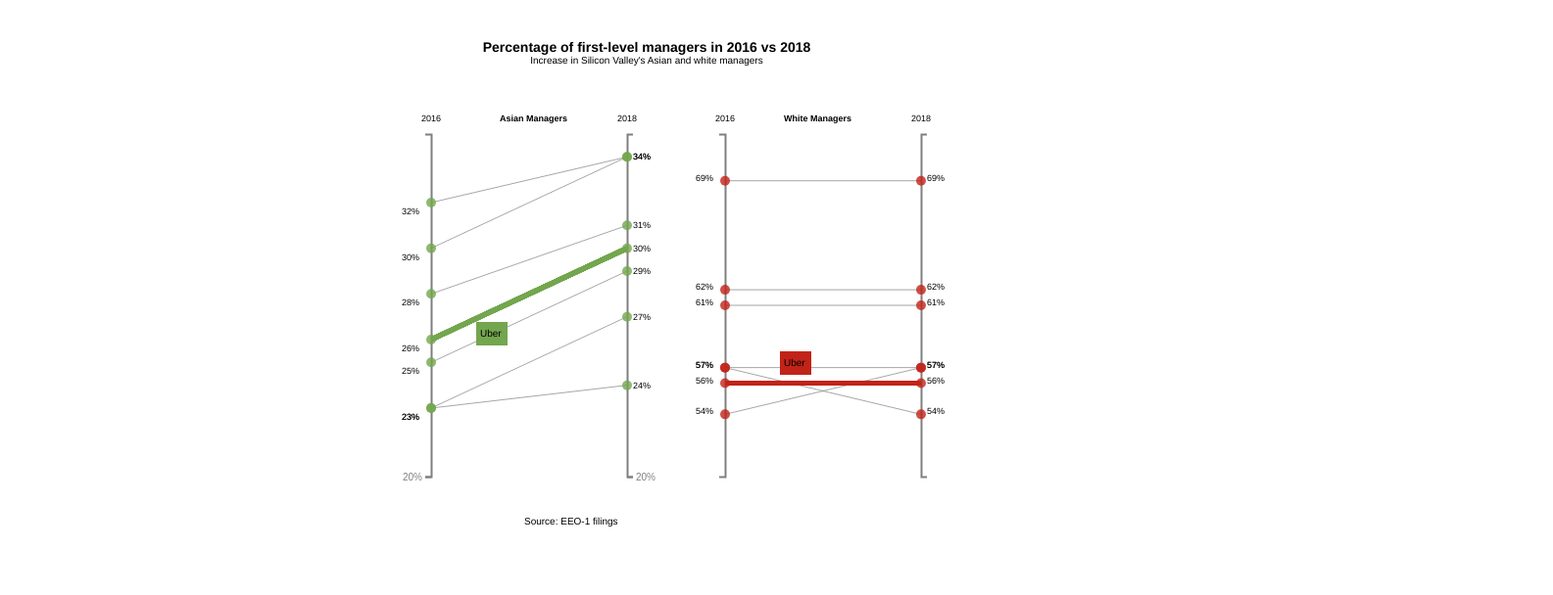
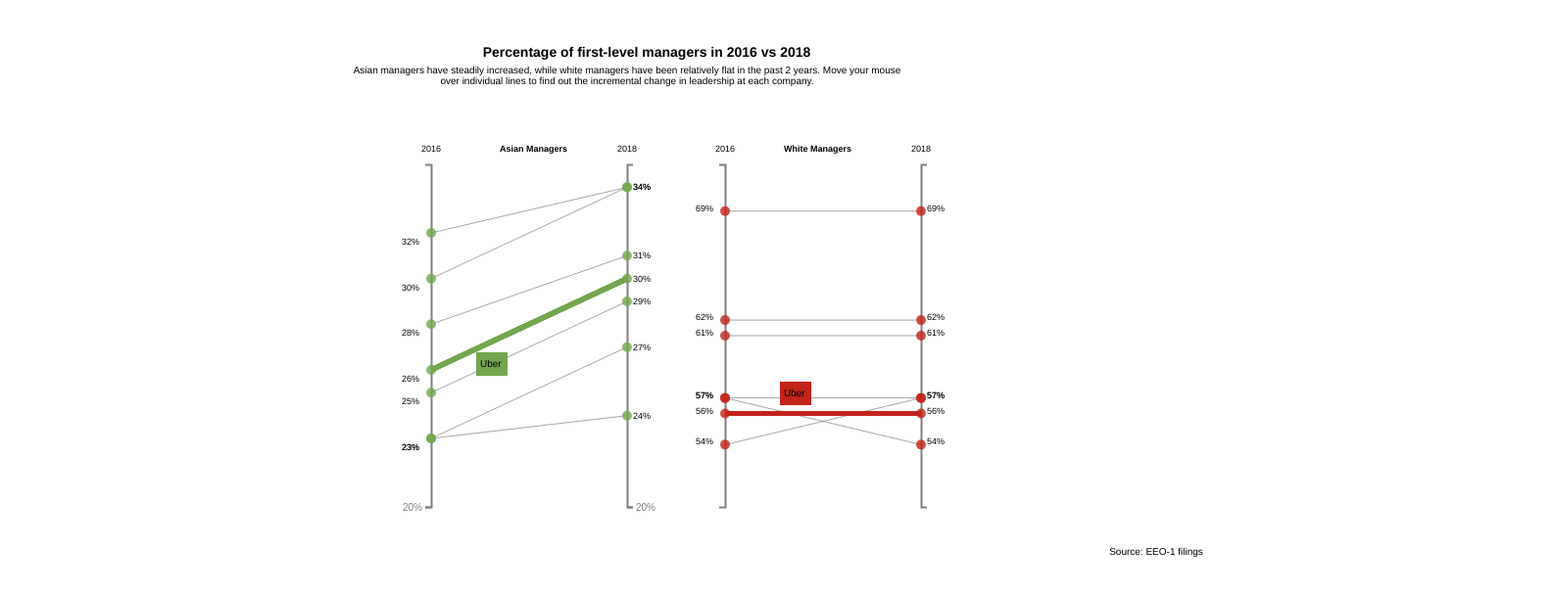
Before and after one commit to karishmavanjani/tree-chart, a plain HTML site: page index.html in a window 1280 px wide. Shown: the whole page at 98% size, 1585 px wide, since content can reach past the window. Drawn offline with nearby package versions, Linux system fonts and the light colour scheme.

Commit message:
subtitle change

```diff
--- a/index.html
+++ b/index.html
@@ -32,6 +32,12 @@
 
     .xaxis {
         visibility: hidden;
+    }
+
+    .main-section {
+        margin: 0 auto;
+        max-width: 800px;
+        padding: 5px;
     }
 
 
@@ -87,6 +93,11 @@
 
     .subtitle {
         font: 10px "Hiragino Sans GB", "华文细黑", "STHeiti", "微软雅黑", "Microsoft YaHei", SimHei, "Helvetica Neue", Helvetica, Arial, sans-serif !important;
+        max-width: 800px;
+        width: 70%;
+        margin: auto;
+        padding: 5px;
+        text-align: center;
     }
 
     .tooltip {
@@ -104,6 +115,7 @@
 </head>
 
 <body onResize=" window.location=window.location;">
+    <div class="main-section">
         <div class="tooltip">
             <p class="company"></p>
             <p class="prof"></p>
@@ -112,11 +124,12 @@
         <div class="title" style="padding-top: 40px; padding-left: 40px;">
             <strong> Percentage of first-level managers in 2016 vs 2018 </strong>
         </div>
-    <div class="subtitle" style="padding-left: 40px;">
-        Increase in Silicon Valley's Asian and white managers
+        <div class="subtitle"">
+        Asian managers have steadily increased, while white managers have been relatively flat in the past 2 years. Move your mouse over individual lines to find out the incremental change in leadership at each company.
     </div>
     <div class=" subtitle" style="position: absolute; margin-top: 460px; margin-left: 535px">
             Source: EEO-1 filings
+        </div>
     </div>
 </body>
 <script src="https://d3js.org/d3.v4.min.js"></script>
```
Also changed, not shown: 1 other file. Lines whose indentation alone changed are shown as unchanged.
